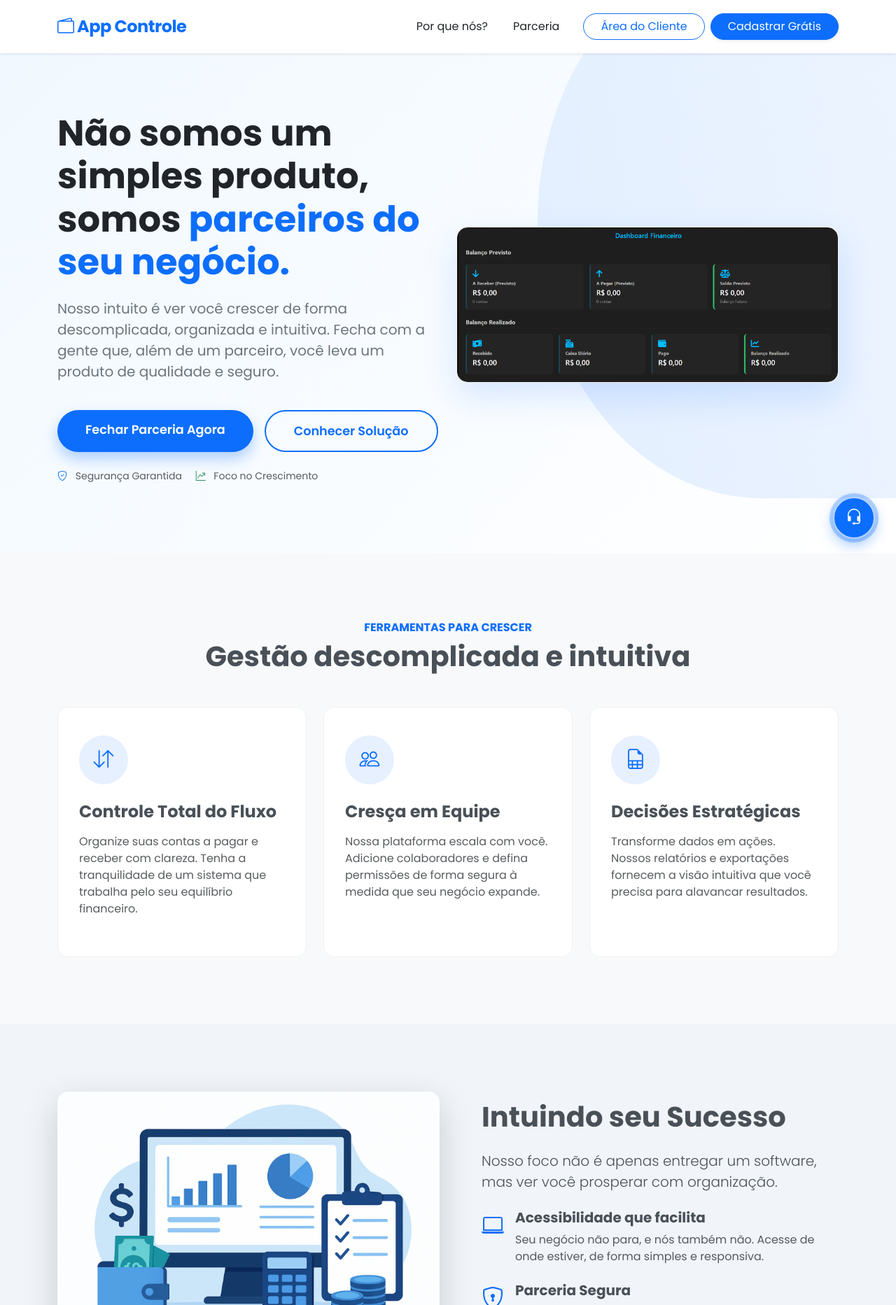
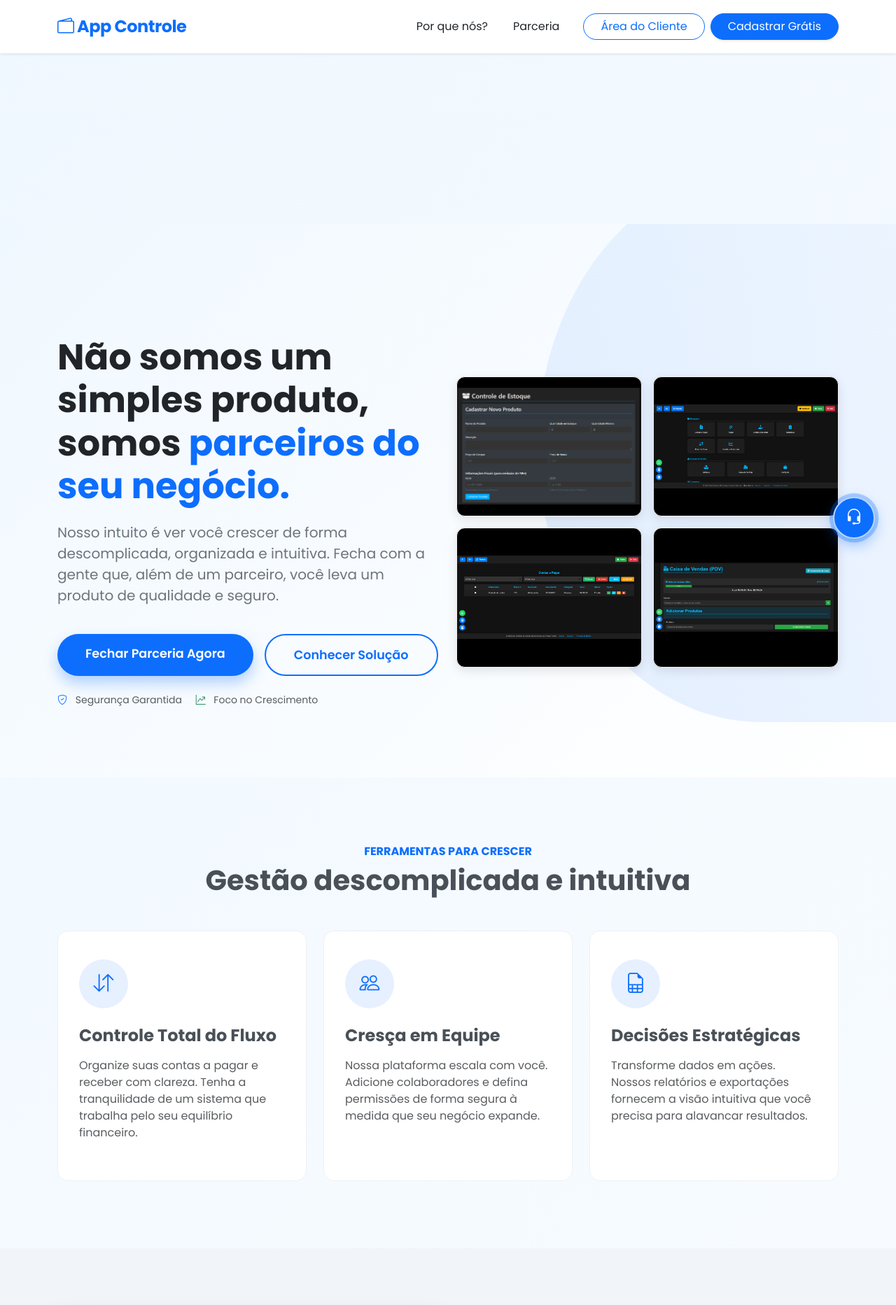
Before and after one commit to felippefardin/app-controle-contas, a PHP site: page /app-controle-contas/ in a window 1280 px wide. Shown: the top 1865 px of the page at 70% size. Run offline with PHP 8.4, Linux system fonts and the light colour scheme; data that the repository does not hold is empty; some libraries are stand-ins or nearby versions.

Commit message:
Ajuste de index

```diff
--- a/index.php
+++ b/index.php
@@ -393,10 +393,137 @@ require_once 'includes/session_init.php';
     </div>
 
     <header class="hero-section">
+    <style>
+        .img-container-3d {
+            position: relative;
+            /* 1. Define uma altura fixa para padronizar todos os quadros */
+            height: 200px;
+            width: 100%;
+            transition: all 0.4s cubic-bezier(0.175, 0.885, 0.32, 1.275);
+            z-index: 1;
+        }
+
+        .img-container-3d img {
+            /* 2. Remove o arredondamento (Sem Borda) */
+            border-radius: 0;
+
+            /* Sombra inicial mais sutil */
+            box-shadow: 0 5px 15px rgba(0,0,0,0.15);
+            transition: box-shadow 0.4s ease;
+
+            /* 3. Garante que a imagem preencha 100% do container */
+            width: 100%;
+            height: 100%;
+
+            /* 'cover' faz a imagem preencher tudo sem distorcer (pode cortar as pontas).
+               Se quiser ver a imagem INTEIRA espremida, mude para 'fill' */
+            object-fit: cover;
+            object-position: center top; /* Foca no topo da imagem */
+        }
+
+        /* Efeito de Hover (Mouse em cima) */
+        .img-container-3d:hover {
+            transform: scale(1.15) translateY(-5px) translateZ(20px); /* Aumenta e salta */
+            z-index: 10; /* Traz para frente */
+            cursor: pointer;
+        }
+
+        .img-container-3d:hover img {
+            /* Sombra projetada para dar efeito 3D de elevação */
+            box-shadow: 0 25px 50px rgba(0,0,0,0.4);
+        }
+    </style>
+
+    <header class="hero-section">
+    <style>
+        .img-container-3d {
+            position: relative;
+            /* 1. Aumentei a altura para a imagem ficar maior na tela */
+            height: 260px;
+            width: 100%;
+
+            /* Fundo suave para preencher espaços vazios caso a imagem não seja quadrada */
+            background-color: #f8f9fa;
+            border: 1px solid #eee; /* Borda sutil para delimitar a área */
+
+            transition: all 0.4s cubic-bezier(0.175, 0.885, 0.32, 1.275);
+            z-index: 1;
+            display: flex;
+            align-items: center;
+            justify-content: center;
+        }
+
+        .img-container-3d img {
+            border-radius: 0;
+            box-shadow: 0 5px 15px rgba(0,0,0,0.1);
+            transition: box-shadow 0.4s ease;
+
+            /* Garante que a imagem nunca ultrapasse o tamanho do box */
+            max-width: 100%;
+            max-height: 100%;
+
+            /* 2. 'contain' força a imagem a aparecer inteira, sem cortes */
+            object-fit: contain;
+        }
+
+        /* Efeito Hover (Mouse em cima) */
+        .img-container-3d:hover {
+            transform: scale(1.15) translateY(-5px);
+            z-index: 10;
+            cursor: pointer;
+            border-color: transparent; /* Remove borda no hover para ficar mais limpo */
+        }
+
+        .img-container-3d:hover img {
+            box-shadow: 0 25px 50px rgba(0,0,0,0.3);
+        }
+    </style>
+
+<header class="hero-section">
+    <style>
+        .img-container-3d {
+            position: relative;
+            /* 1. Mantém a altura fixa de 200px para alinhar a grade */
+            height: 200px;
+            width: 100%;
+
+            /* Fundo para preencher o espaço caso a imagem não seja da mesma proporção */
+            background-color: #000000;
+            border-radius: 12px; /* Borda arredondada no container */
+            box-shadow: 0 5px 15px rgba(0,0,0,0.1); /* Sombra no container */
+            overflow: hidden; /* Garante que nada saia das bordas arredondadas */
+
+            transition: all 0.4s cubic-bezier(0.175, 0.885, 0.32, 1.275);
+            z-index: 1;
+        }
+
+        .img-container-3d img {
+            /* 2. Força a imagem a ocupar todo o espaço disponível */
+            width: 100%;
+            height: 100%;
+
+            /* 3. O SEGREDO DO "SEM CORTE": */
+            /* 'contain' garante que a imagem inteira apareça, ajustando o tamanho sem cortar nada */
+            object-fit: contain;
+            object-position: center;
+
+            transition: transform 0.4s ease;
+        }
+
+        /* Efeito Hover (Mouse em cima) */
+        .img-container-3d:hover {
+            transform: scale(1.5) translateY(-5px); /* Efeito 3D mais suave */
+            z-index: 10;
+            cursor: pointer;
+            box-shadow: 0 20px 40px rgba(0,0,0,0.2);
+        }
+    </style>
+
     <div class="hero-bg-shape"></div>
     <div class="container hero-content">
         <div class="row align-items-center">
-                <div class="col-lg-6">
+
+            <div class="col-lg-6 mb-5 mb-lg-0">
                 <h1 class="hero-title">Não somos um simples produto, somos <span class="text-highlight">parceiros do seu negócio.</span></h1>
                 <p class="hero-lead">
                     Nosso intuito é ver você crescer de forma descomplicada, organizada e intuitiva. Fecha com a gente que, além de um parceiro, você leva um produto de qualidade e seguro.
@@ -416,15 +543,35 @@ require_once 'includes/session_init.php';
             </div>
 
             <div class="col-lg-6">
-                    <div class="project-screenshot-wrapper">
-                        <div class="project-screenshot p-0">
-                            <img src="img/imgrelatorios.png"
-                                 alt="Dashboard Financeiro do Parceiro"
-                                 class="img-fluid w-100 h-100"
-                                 style="object-fit: cover; border-radius: 15px; box-shadow: 0 15px 40px rgba(0,0,0,0.1);">
+                <div class="row g-3">
+
+                    <div class="col-6">
+                        <div class="img-container-3d">
+                            <img src="img/telaestoque.png" alt="Controle de Estoque">
                         </div>
                     </div>
+
+                    <div class="col-6">
+                        <div class="img-container-3d">
+                            <img src="img/telahome.png" alt="Dashboard Principal">
                         </div>
+                    </div>
+
+                    <div class="col-6">
+                        <div class="img-container-3d">
+                            <img src="img/telapagar.png" alt="Contas a Pagar">
+                        </div>
+                    </div>
+
+                    <div class="col-6">
+                        <div class="img-container-3d">
+                            <img src="img/telavendas.png" alt="Gestão de Vendas">
+                        </div>
+                    </div>
+
+                </div>
+            </div>
+
         </div>
     </div>
 </header>
```
Also changed, not shown: actions/excluir_produto_action.php (+13 -0 lines), img/telaestoque.png (added), img/telahome.png (added), img/telapagar.png (added), img/telavendas.png (added). Lines whose indentation alone changed are shown as unchanged.
